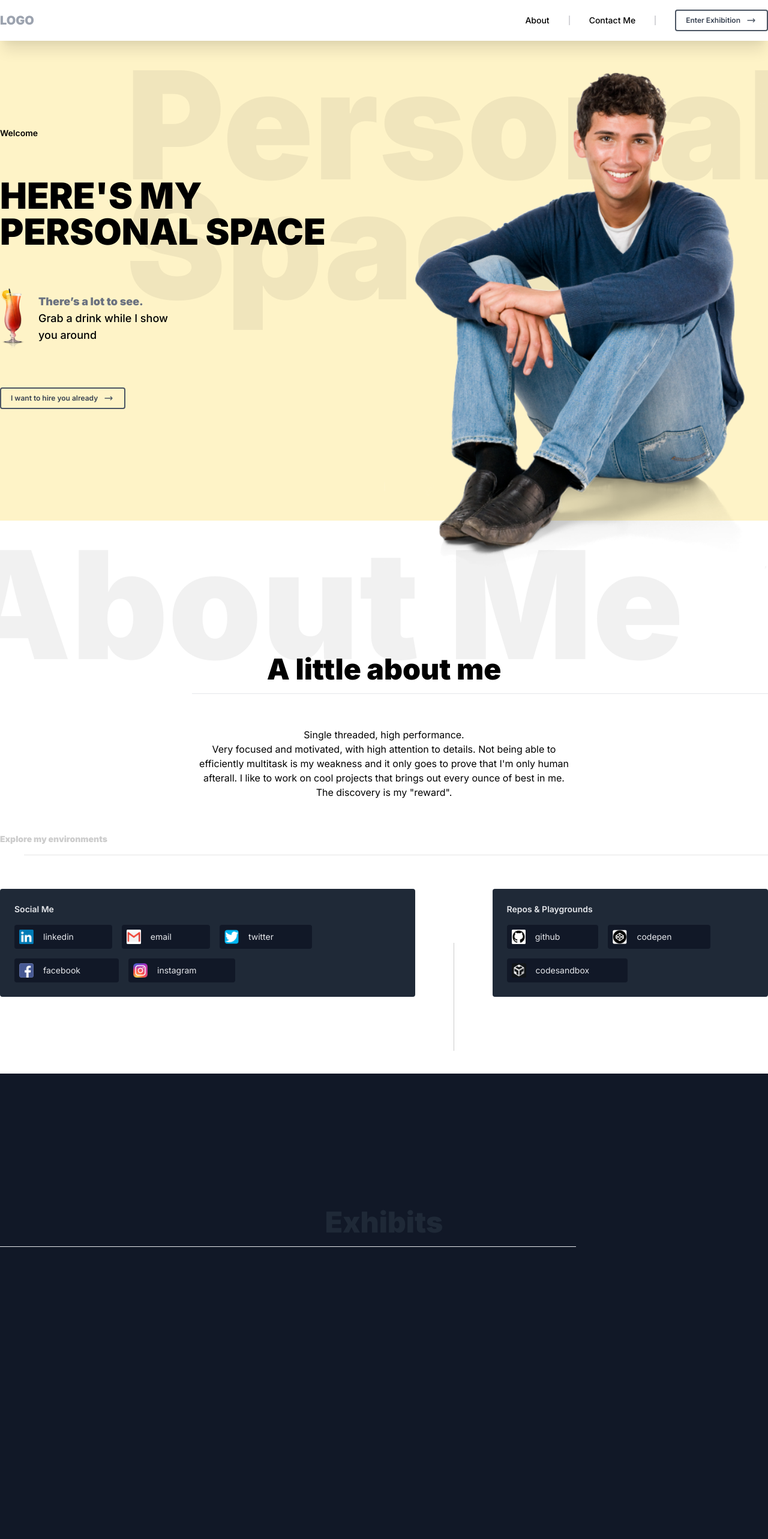
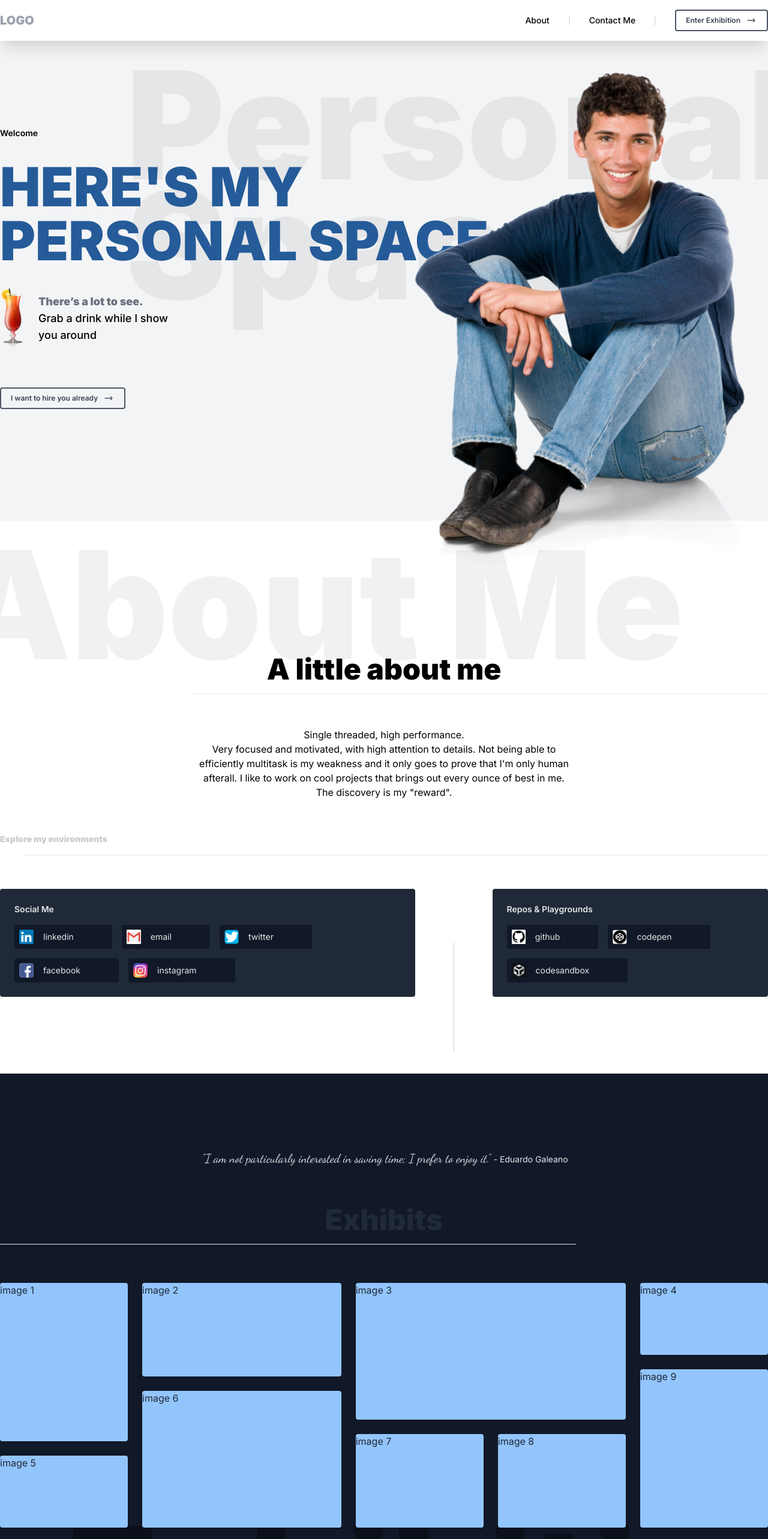
Before and after one commit to frankchoongsaeng/portfolio, a Next.js app: page / in a window 1280 px wide. Shown: the top 2566 px of the page at 60% size. Built offline with nearby package versions, Linux system fonts and the light colour scheme.

Commit message:
modified tailwind config

```diff
--- /dev/null
+++ b/components/exhibitcard.js
@@ -0,0 +1,11 @@
+
+export default function ExhibitCard(props) {
+
+  return (
+    <>
+      <div className={`rounded bg-gray-300 ${props.className}`} style={props.style}>
+        { props.children }
+      </div>
+    </>
+  )
+}
--- /dev/null
+++ b/components/exhibitgrid.js
@@ -0,0 +1,115 @@
+import ExhibitCard from "components/exhibitcard";
+
+export default function ExhibitGrid(props) {
+
+  return (
+    <>
+      <div
+        style={{
+          gridTemplateColumns: "repeat(11, 1fr)",
+          gridTemplateRows: "repeat(12, 12px)"
+        }}
+        className="exhibitgrid grid gap-6 my-16"
+      >
+        <ExhibitCard
+          style={{
+            gridColumn: "span 2",
+            gridRow: "span 8"
+          }}
+          className="bg-blue-300"
+        >
+          image 1
+
+        </ExhibitCard>
+
+        <ExhibitCard
+          style={{
+            gridColumn: "span 3",
+            gridRow: "span 5"
+          }}
+          className="bg-blue-300"
+        >
+          image 2
+
+        </ExhibitCard>
+
+        <ExhibitCard
+          style={{
+            gridColumn: "span 4",
+            gridRow: "span 7"
+          }}
+          className="bg-blue-300"
+        >
+          image 3
+
+        </ExhibitCard>
+
+        <ExhibitCard
+          style={{
+            gridColumn: "span 2",
+            gridRow: "span 4"
+          }}
+          className="bg-blue-300"
+        >
+          image 4
+
+        </ExhibitCard>
+
+        <ExhibitCard
+          style={{
+            gridColumn: "span 2",
+            gridRow: "9 / span 4"
+          }}
+          className="bg-blue-300"
+        >
+          image 5
+
+        </ExhibitCard>
+
+        <ExhibitCard
+          style={{
+            gridColumn: "span 3",
+            gridRow: "span 7"
+          }}
+          className="bg-blue-300"
+        >
+          image 6
+
+        </ExhibitCard>
+
+        <ExhibitCard
+          style={{
+            gridColumn: "span 2",
+            gridRow: "span 5"
+          }}
+          className="bg-blue-300"
+        >
+          image 7
+
+        </ExhibitCard>
+
+        <ExhibitCard
+          style={{
+            gridColumn: "span 2",
+            gridRow: "span 5"
+          }}
+          className="bg-blue-300"
+        >
+          image 8
+
+        </ExhibitCard>
+
+        <ExhibitCard
+          style={{
+            gridColumn: "10 / span 2",
+            gridRow: "5 / span 8"
+          }}
+          className="bg-blue-300"
+        >
+          image 9
+
+        </ExhibitCard>
+      </div>
+    </>
+  )
+}
--- /dev/null
+++ b/components/quote.js
@@ -0,0 +1,15 @@
+export default function Quote(props) {
+  return (
+    <>
+      <p className={`text-sm quote italic text-center transform skew-x-12 ${props.className} ${props.variant === "dark" ? 'text-gray-700' : 'text-gray-200'}`}>
+        <span className="script-font text-xl">
+          {props.children && (
+            <>"{props.children}" </>
+          )}
+        </span>
+        {" "}
+        <span>{props.author && `- ${props.author}`}</span>
+      </p>
+    </>
+  )
+}
--- a/components/specialtitle.js
+++ b/components/specialtitle.js
@@ -1,4 +1,4 @@
-export default function SpecialTitle({ children, position }) {
+export default function SpecialTitle({ children, position, variant }) {
   return (
     <h1
       style={{
@@ -7,7 +7,7 @@ export default function SpecialTitle({ children, position }) {
         lineHeight: "200px",
         ...position
       }}
-      className="absolute font-bold opacity-5"
+      className={`absolute font-bold ${variant === 'dark' ? 'text-black opacity-30' : 'opacity-5 '}`}
     >
       { children}
     </h1>
--- a/layouts/main.js
+++ b/layouts/main.js
@@ -29,7 +29,7 @@ export default function MainLayout({ children }) {
         </div>
 
         {/* Hero Section */}
-        <div className="bg-yellow-100 h-screen pt-36 relative">
+        <div className="bg-gray-100 h-screen pt-36 relative">
           <SpecialTitle position={{
             top: "40px",
             right: "-40px",
@@ -44,7 +44,7 @@ export default function MainLayout({ children }) {
 
             <div className="flex mt-16">
               <div className="flex-1 space-y-16">
-                <h1 className="text-6xl font-bold uppercase">Here's my <br /> personal space</h1>
+                <h1 className="text-6xl font-bold uppercase transform scale-150 translate-x-1/4" style={{color: "#255b98"}}>Here's my <br /> personal space</h1>
                 <div className="flex items-center space-x-6">
                   <img className="w-10" src="/images/drink.png" alt="an image of a drink for you" />
                   <p className="font-medium text-lg">
--- a/pages/index.js
+++ b/pages/index.js
@@ -7,6 +7,8 @@ import Card from "components/card";
 import ListItem from "components/listitem";
 import ItemProficiency from "components/itemproficiency";
 import Button from "components/button";
+import ExhibitGrid from "components/exhibitgrid";
+import Quote from "components/quote";
 
 export default function Home() {
   return (
@@ -21,7 +23,7 @@ export default function Home() {
           <p className="my-14 text-center mx-auto" style={{ maxWidth: "640px" }}>
             Single threaded, high performance.<br />
             Very focused and motivated, with high attention to details. Not being able to efficiently multitask is my weakness and it only goes to prove that I'm only human afterall.
-            I like to work on cool projects that brings out every ounce of best in me.<br/>
+            I like to work on cool projects that brings out every ounce of best in me.<br />
             The discovery is my "reward".
           </p>
           <SmallTitle addLine={true}>
@@ -72,19 +74,23 @@ export default function Home() {
       </section>
 
       {/* exhibit section */}
-      <section className="min-h-screen relative pt-56 pb-32 bg-gray-900 text-gray-800">
-
-
+      <section className="min-h-screen relative pt-32 pb-32 bg-gray-900 text-gray-800">
         <SpecialTitle position={{
           bottom: "40px",
           right: "-100px"
-        }}>
+        }} variant='dark'>
           Exhibition
         </SpecialTitle>
         <Container>
+          <Quote className="mb-16" variant="light" author="Eduardo Galeano">I am not particularly interested in saving time; I prefer to enjoy it.</Quote>
           <SectionTitle addLine={true} lineDirection="left">
             Exhibits
           </SectionTitle>
+
+          <ExhibitGrid />
+          <div className="flex justify-center">
+            <Button variant='light'>Enter Exhibition</Button>
+          </div>
         </Container>
       </section>
 
@@ -99,6 +105,7 @@ export default function Home() {
           Skill Set
         </SpecialTitle>
         <Container>
+          <Quote className="relative -top-44" variant="dark" author="Martin Golding">Always code as if the guy who ends up maintaining your code will be <br/> a violent psychopath who knows where you live.</Quote>
           <SectionTitle addLine={true} lineDirection="left">
             Why me?
           </SectionTitle>
@@ -138,11 +145,11 @@ export default function Home() {
             </ListItem>
             <ListItem className="mr-4 font-medium text-sm items-center">
               <img src="/images/linkedin logo.png" alt="linkedin logo" className="h-8" />
-              <ItemProficiency item="Wordpress" proficiency="70" />
+              <ItemProficiency item="Python" proficiency="70" />
             </ListItem>
             <ListItem className="mr-4 font-medium text-sm items-center">
               <img src="/images/linkedin logo.png" alt="linkedin logo" className="h-8" />
-              <ItemProficiency item="Python" proficiency="70" />
+              <ItemProficiency item="Wordpress" proficiency="70" />
             </ListItem>
           </div>
 
--- a/styles/globals.css
+++ b/styles/globals.css
@@ -1,5 +1,7 @@
 
 @import url('https://fonts.googleapis.com/css2?family=Inter:wght@400;500;600;900&display=swap');
+@import url('https://fonts.googleapis.com/css2?family=Dancing+Script:wght@400;500;600;700&display=swap');
+
 
 @tailwind base;
 @tailwind components;
@@ -21,10 +23,17 @@ body {
   overflow-x: hidden;
 }
 
+
 a {
   color: inherit;
   text-decoration: none;
 }
+
+.script-font {
+  font-family: "Dancing Script"
+}
+
+
 
 /* LAYOUTS */
 /* .container {
--- a/tailwind.config.js
+++ b/tailwind.config.js
@@ -1,18 +1,7 @@
-const colors = require("tailwindcss/colors");
-
 module.exports = {
-  purge: ['./pages/**/*.{js,ts,jsx,tsx}', './components/**/*.{js,ts,jsx,tsx}'],
+  purge: [],
    darkMode: false, // or 'media' or 'class'
-   theme: {
-     extend: {
-       colors: {
-         dark: colors.coolGray,
-         light: colors.gray[300]
-       }
-     },
-   },
-   variants: {
-     extend: {},
-   },
+   theme: {},
+   variants: {},
    plugins: [],
  }
```
